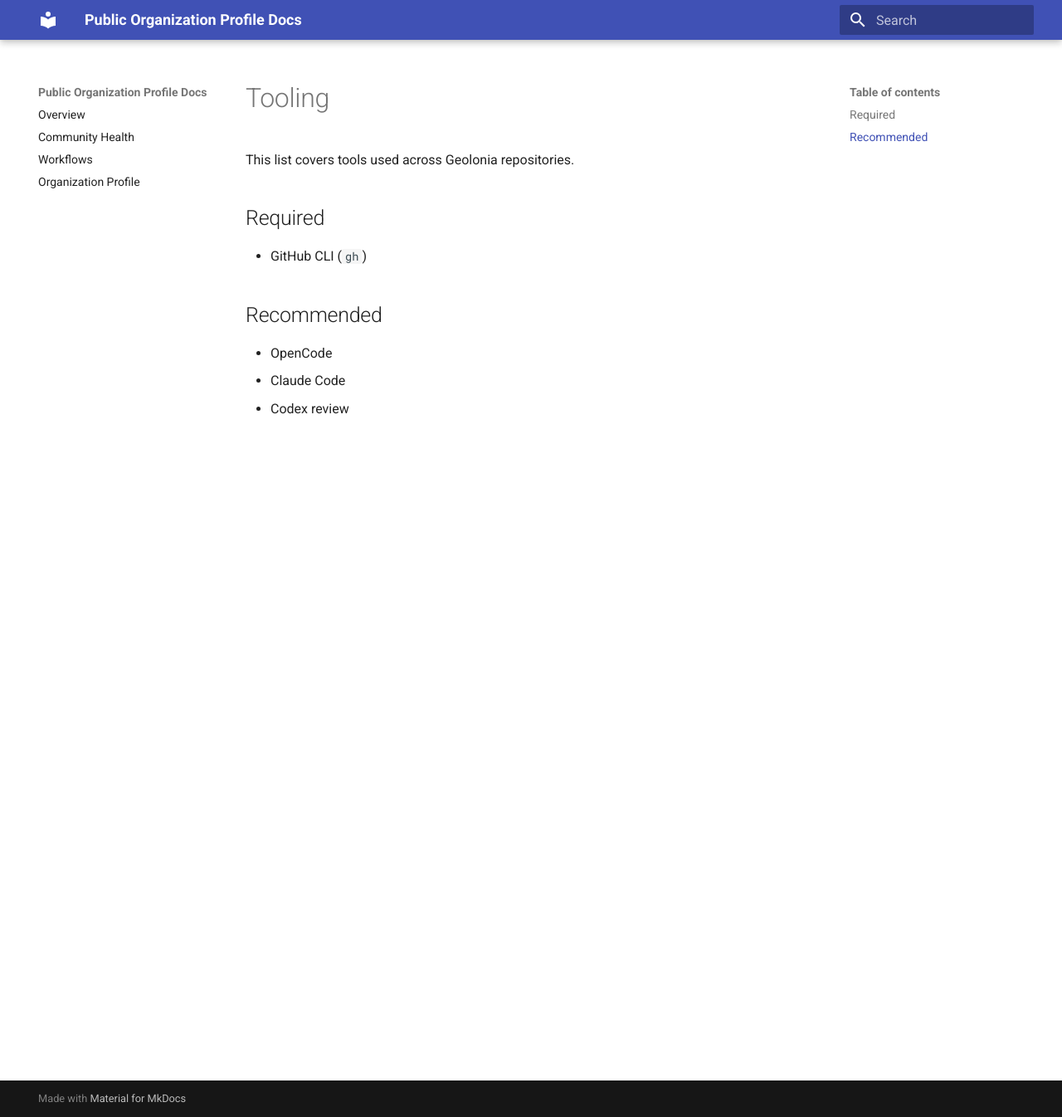
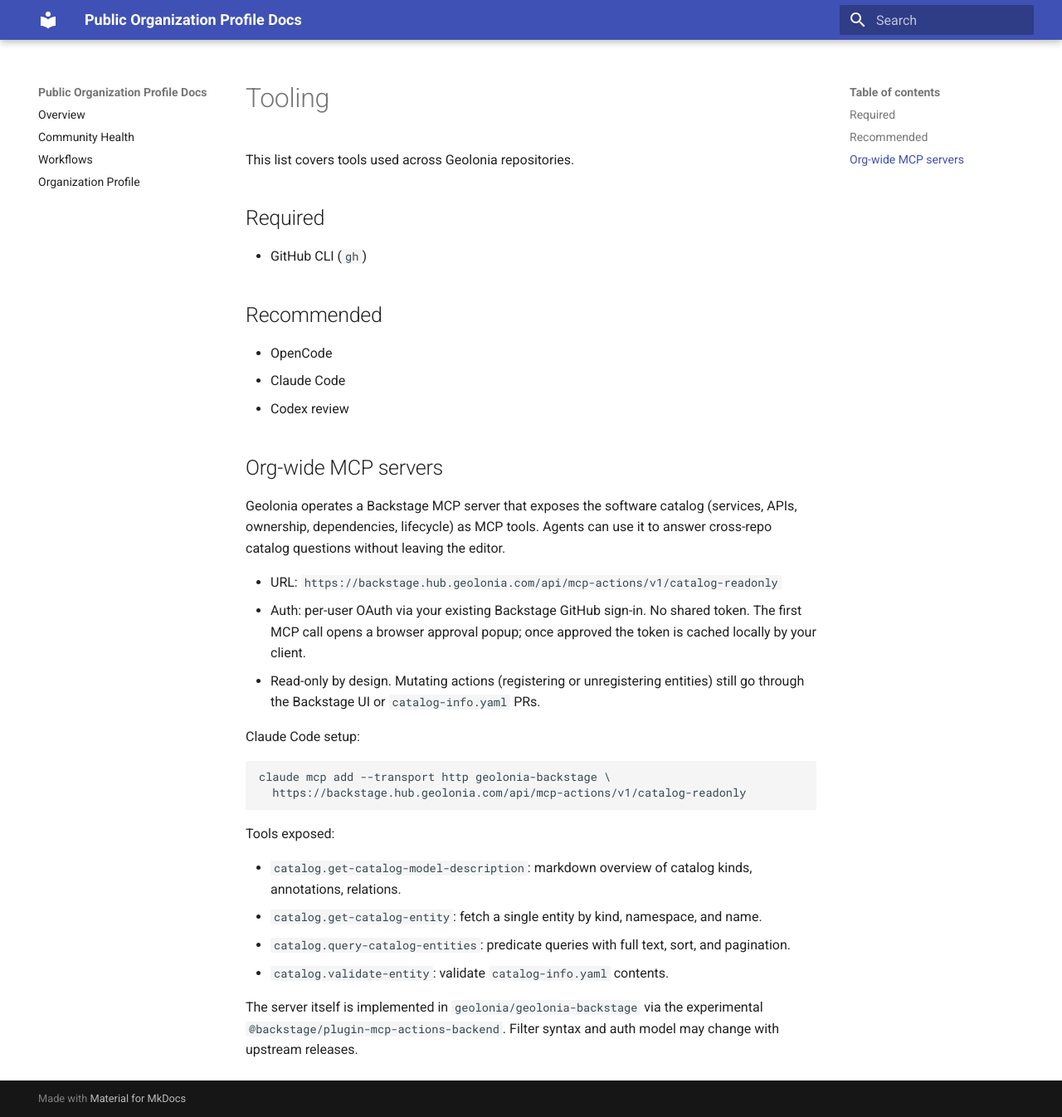
Before and after one commit to geolonia/.github, an MkDocs documentation site: the page built from docs/tooling.md, in a window 1280 px wide and 1346 px high. Shown: the whole window at 83% size. Built offline with MkDocs 1.6.1 and Material for MkDocs 9.7.7, drawn with Linux system fonts in a browser that asks for light colours.

Commit message:
docs(tooling): add org-wide Backstage MCP server entry (#18)
Documents the production Backstage MCP catalog server so agents working in
any Geolonia repository discover it via the org-wide tooling list. The
endpoint is read-only and uses per-user OAuth via Dynamic Client
Registration, so no shared bearer token is involved.

Per-repo AGENTS.md files in geolonia/geolonia-operations and its
submodules already point to a longer setup section in the operations
AGENTS.md; this org-level entry serves as the canonical short
description for new repositories.

Refs geolonia/geolonia-operations#41, geolonia/geolonia-operations#40.

````diff
--- a/docs/tooling.md
+++ b/docs/tooling.md
@@ -11,3 +11,38 @@ This list covers tools used across Geolonia repositories.
 - OpenCode
 - Claude Code
 - Codex review
+
+## Org-wide MCP servers
+
+Geolonia operates a Backstage MCP server that exposes the software catalog
+(services, APIs, ownership, dependencies, lifecycle) as MCP tools. Agents
+can use it to answer cross-repo catalog questions without leaving the
+editor.
+
+- URL: `https://backstage.hub.geolonia.com/api/mcp-actions/v1/catalog-readonly`
+- Auth: per-user OAuth via your existing Backstage GitHub sign-in. No shared
+  token. The first MCP call opens a browser approval popup; once approved
+  the token is cached locally by your client.
+- Read-only by design. Mutating actions (registering or unregistering
+  entities) still go through the Backstage UI or `catalog-info.yaml` PRs.
+
+Claude Code setup:
+
+```bash
+claude mcp add --transport http geolonia-backstage \
+  https://backstage.hub.geolonia.com/api/mcp-actions/v1/catalog-readonly
+```
+
+Tools exposed:
+
+- `catalog.get-catalog-model-description`: markdown overview of catalog
+  kinds, annotations, relations.
+- `catalog.get-catalog-entity`: fetch a single entity by kind, namespace,
+  and name.
+- `catalog.query-catalog-entities`: predicate queries with full text,
+  sort, and pagination.
+- `catalog.validate-entity`: validate `catalog-info.yaml` contents.
+
+The server itself is implemented in `geolonia/geolonia-backstage` via the
+experimental `@backstage/plugin-mcp-actions-backend`. Filter syntax and
+auth model may change with upstream releases.
````
